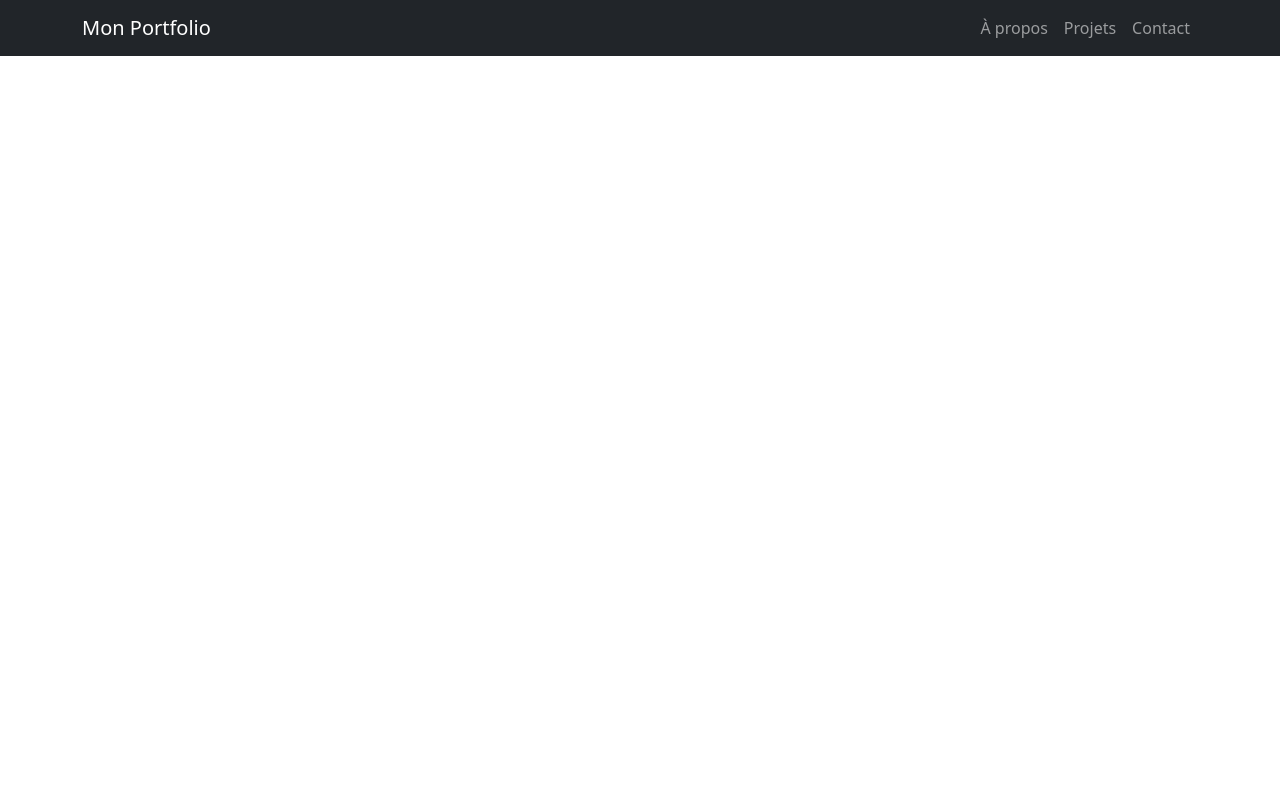
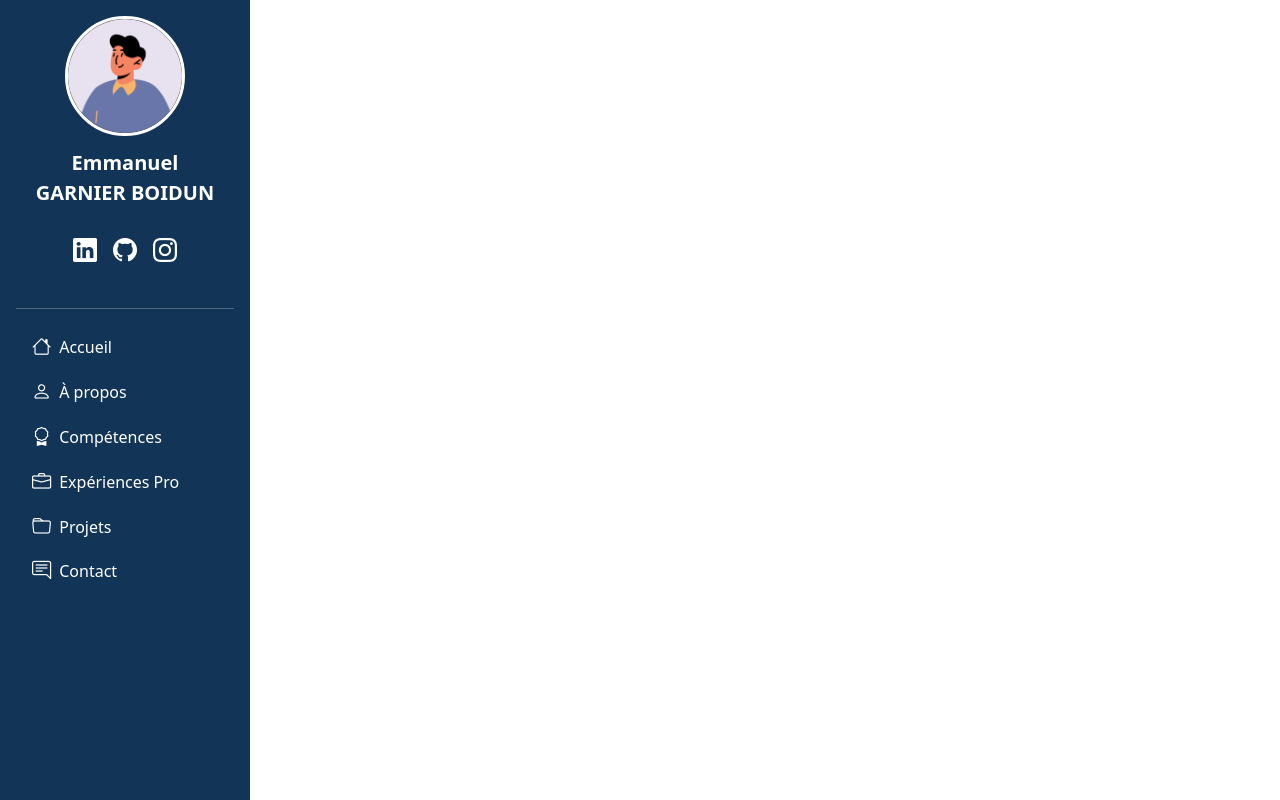
Before and after one commit to GARNIER-Emmanuel/mon-portfolio, a Next.js app: page / in a window 1280 px wide. Built offline with nearby package versions, Linux system fonts and the light colour scheme.

Commit message:
add : sidebar

```diff
--- a/app/components/Header.tsx
+++ /dev/null
@@ -1,35 +0,0 @@
-import React from "react";
-
-export function Header() {
-  return (
-    <header className="navbar navbar-expand-lg navbar-dark bg-dark fixed-top">
-      <div className="container">
-        <a className="navbar-brand" href="#">Mon Portfolio</a>
-        <button
-          className="navbar-toggler"
-          type="button"
-          data-bs-toggle="collapse"
-          data-bs-target="#navbarNav"
-          aria-controls="navbarNav"
-          aria-expanded="false"
-          aria-label="Toggle navigation"
-        >
-          <span className="navbar-toggler-icon"></span>
-        </button>
-        <nav className="collapse navbar-collapse" id="navbarNav">
-          <ul className="navbar-nav ms-auto">
-            <li className="nav-item">
-              <a className="nav-link" href="#about">À propos</a>
-            </li>
-            <li className="nav-item">
-              <a className="nav-link" href="#projects">Projets</a>
-            </li>
-            <li className="nav-item">
-              <a className="nav-link" href="#contact">Contact</a>
-            </li>
-          </ul>
-        </nav>
-      </div>
-    </header>
-  );
-}
--- /dev/null
+++ b/app/components/Sidebar.tsx
@@ -0,0 +1,202 @@
+import React, { useState, useEffect } from "react";
+import Image from 'next/image';
+import profileImage from '../img/profile.png';
+
+export function Sidebar() {
+  const [isOpen, setIsOpen] = useState(false);
+
+  // Empêche le scroll du body quand sidebar mobile ouverte
+  useEffect(() => {
+    if (isOpen) {
+      document.body.style.overflow = "hidden";
+    } else {
+      document.body.style.overflow = "";
+    }
+    return () => {
+      document.body.style.overflow = "";
+    };
+  }, [isOpen]);
+
+  const closeSidebar = () => setIsOpen(false);
+
+  return (
+    <>
+      {/* Bouton toggle uniquement visible sur mobile */}
+      <button
+        className="btn btn-dark d-md-none fixed-top m-2"
+        type="button"
+        onClick={() => setIsOpen(!isOpen)}
+        aria-label="Toggle navigation"
+        style={{
+          zIndex: 1050,
+          width: "40px",
+          height: "40px",
+          padding: "0",
+          display: "inline-flex",
+          justifyContent: "center",
+          alignItems: "center",
+        }}
+      >
+        <i className="bi bi-app" style={{ fontSize: "1.5rem" }}></i>
+      </button>
+
+      {/* Overlay semi-transparent mobile */}
+      {isOpen && (
+        <div
+          className="position-fixed top-0 start-0 w-100 h-100 bg-dark bg-opacity-50 d-md-none"
+          style={{ zIndex: 1045 }}
+          onClick={closeSidebar}
+        ></div>
+      )}
+
+      {/* Sidebar */}
+     <nav
+        className="custom-sidebar-bg text-white vh-100 p-3 position-fixed top-0 start-0 d-flex flex-column flex-shrink-0"
+        style={{
+          width: "250px",
+          zIndex: 1050,
+          transform: isOpen ? "translateX(0)" : "translateX(-100%)",
+          transition: "transform 0.3s ease",
+        }}
+      >
+
+        {/* Conteneur centré verticalement et horizontalement */}
+        <div
+          className="d-flex flex-column justify-content-center align-items-center"
+          style={{ height: "100%" }}
+        >
+          <div
+            style={{
+              width: "120px",
+              height: "120px",
+              borderRadius: "50%",
+              overflow: "hidden",
+              marginBottom: "12px",
+              border: "3px solid white",
+              backgroundColor: "#444",
+            }}
+          >
+            <Image
+              src={profileImage}
+              alt="Photo de profil"
+              style={{ width: "100%", height: "100%", objectFit: "cover" }}
+            />
+          </div>
+          <span className="fs-5 fw-semibold text-center mb-4">Emmanuel <br /> GARNIER BOIDUN</span>
+
+          {/* Réseaux sociaux */}
+          <div className="d-flex justify-content-center gap-3 mb-4">
+            <a href="https://www.linkedin.com/in/emmanuel-garnier-boidun-456a85208/" target="_blank" rel="noopener noreferrer" className="text-white fs-4">
+              <i className="bi bi-linkedin"></i>
+            </a>
+
+            <a href="https://github.com/GARNIER-Emmanuel?tab=repositories" target="_blank" rel="noopener noreferrer" className="text-white fs-4">
+              <i className="bi bi-github"></i>
+            </a>
+
+            <a href="https://www.instagram.com/manuu_bdn/" target="_blank" rel="noopener noreferrer" className="text-white fs-4">
+              <i className="bi bi-instagram"></i>
+            </a>
+          </div>
+
+          <hr style={{ width: "100%" }} />
+
+          <ul className="nav nav-pills flex-column mb-auto w-100">
+            <li className="nav-item">
+              <a
+                href="#about"
+                className="nav-link text-white d-flex align-items-center"
+                onClick={closeSidebar}
+              >
+                <i
+                  className="bi bi-house"
+                  style={{ fontSize: "1.2rem", marginRight: "8px" }}
+                ></i>
+                Accueil
+              </a>
+            </li>
+
+            <li>
+              <a
+                href="#about"
+                className="nav-link text-white d-flex align-items-center"
+                onClick={closeSidebar}
+              >
+                <i
+                  className="bi bi-person"
+                  style={{ fontSize: "1.2rem", marginRight: "8px" }}
+                ></i>
+                À propos
+              </a>
+            </li>
+
+            <li>
+              <a
+                href="#skills"
+                className="nav-link text-white d-flex align-items-center"
+                onClick={closeSidebar}
+              >
+                <i
+                  className="bi bi-award"
+                  style={{ fontSize: "1.2rem", marginRight: "8px" }}
+                ></i>
+                Compétences
+              </a>
+            </li>
+
+            <li>
+              <a
+                href="#experience"
+                className="nav-link text-white d-flex align-items-center"
+                onClick={closeSidebar}
+              >
+                <i
+                  className="bi bi-briefcase"
+                  style={{ fontSize: "1.2rem", marginRight: "8px" }}
+                ></i>
+                Expériences Pro
+              </a>
+            </li>
+
+            <li>
+              <a
+                href="#projects"
+                className="nav-link text-white d-flex align-items-center"
+                onClick={closeSidebar}
+              >
+                <i
+                  className="bi bi-folder"
+                  style={{ fontSize: "1.2rem", marginRight: "8px" }}
+                ></i>
+                Projets
+              </a>
+            </li>
+
+            <li>
+              <a
+                href="#contact"
+                className="nav-link text-white d-flex align-items-center"
+                onClick={closeSidebar}
+              >
+                <i
+                  className="bi bi-chat-right-text"
+                  style={{ fontSize: "1.2rem", marginRight: "8px" }}
+                ></i>
+                Contact
+              </a>
+            </li>
+          </ul>
+        </div>
+      </nav>
+
+      {/* CSS pour forcer la sidebar visible sur desktop */}
+      <style jsx>{`
+        @media (min-width: 768px) {
+          nav {
+            transform: translateX(0) !important;
+          }
+        }
+      `}</style>
+    </>
+  );
+}
--- a/app/globals.css
+++ b/app/globals.css
@@ -1,3 +1,20 @@
 @tailwind base;
 @tailwind components;
 @tailwind utilities;
+
+
+
+body {
+  padding-left: 250px;
+  transition: padding-left 0.3s;
+}
+
+@media (max-width: 767.98px) {
+  body {
+    padding-left: 0;
+  }
+}
+
+.custom-sidebar-bg {
+  background-color: #123456 !important; /* ta couleur */
+}
--- a/app/layout.tsx
+++ b/app/layout.tsx
@@ -1,18 +1,24 @@
 "use client";
 
-import { Header } from "./components/Header";
+import { Sidebar } from "./components/Sidebar";
 import "bootstrap/dist/css/bootstrap.min.css";
 import React, { useEffect } from "react";
+import "./globals.css";
 
 export default function RootLayout({ children }: { children: React.ReactNode }) {
-  useEffect(() => {
-    import("bootstrap/dist/js/bootstrap.bundle.min.js");
-  }, []);
-
   return (
     <html lang="fr">
-      <body>
-        <Header />
+      <body
+        style={{
+          paddingLeft: window.innerWidth >= 768 ? "250px" : "0",
+          transition: "padding-left 0.3s"
+        }}
+        ><link
+          rel="stylesheet"
+          href="https://cdn.jsdelivr.net/npm/bootstrap-icons@1.10.5/font/bootstrap-icons.css"
+        />
+
+        <Sidebar />
         <main>{children}</main>
       </body>
     </html>
```
Also changed, not shown: app/img/profile.png (added).
